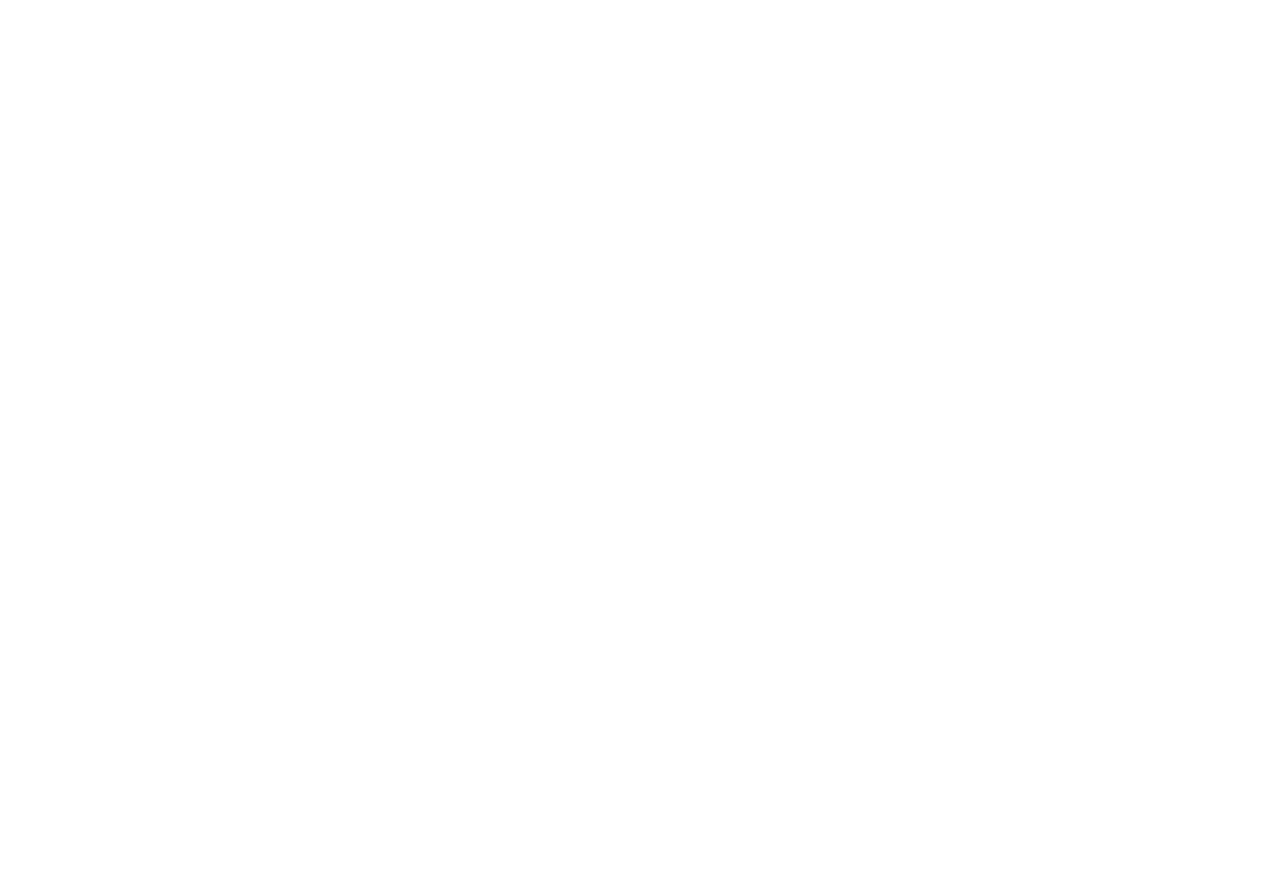
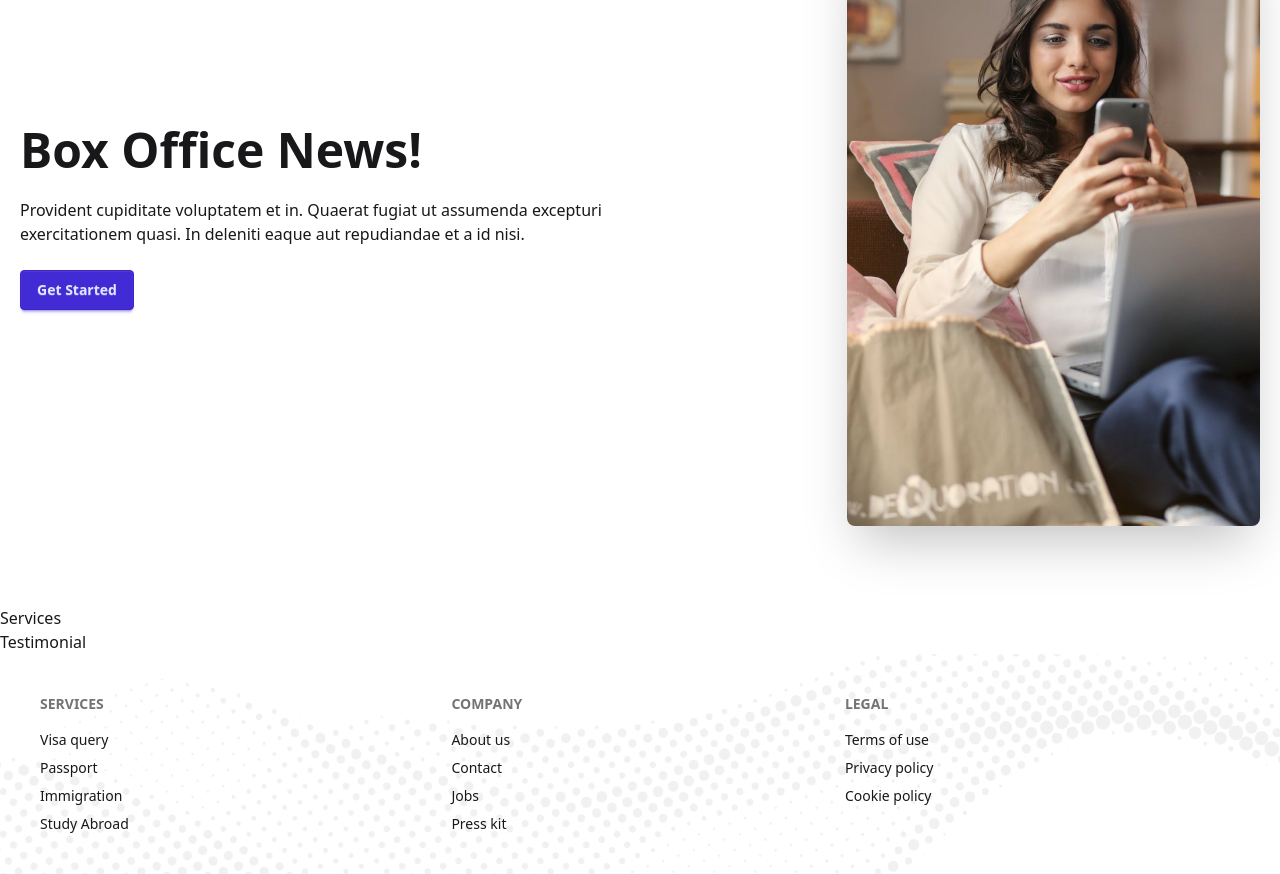
Before and after one commit to Shorif4321/N242-3-Final-frontend, a React (Vite) app: page / in a window 1280 px wide. Shown: the part 220-1094 px from the top of the page. Before the commit the page ends 800 px from the top, so only its background shows below. Built offline with nearby package versions, Linux system fonts and the light colour scheme.

Commit message:
banner done

```diff
--- a/src/Layout/Main.jsx
+++ b/src/Layout/Main.jsx
@@ -7,7 +7,9 @@
   return (
     <div>
       <Header></Header>
-      <Outlet></Outlet>
+      <div className="md:min-h-[70vh]">
+        <Outlet></Outlet>
+      </div>
       <Footer></Footer>
     </div>
   );
--- /dev/null
+++ b/src/Pages/Home/Banner/Banner.jsx
@@ -0,0 +1,28 @@
+import React from "react";
+import banner from "../../../assets/images/banner.png";
+
+const Banner = () => {
+  return (
+    <div>
+      <div className="hero py-5 md:py-20">
+        <div className=" md:flex justify-between items-center gap-5 px-5">
+          <div className="md:w-1/2 mb-5">
+            <h1 className="text-2xl md:text-5xl font-bold">Box Office News!</h1>
+            <p className="py-6">
+              Provident cupiditate voluptatem et in. Quaerat fugiat ut assumenda
+              excepturi exercitationem quasi. In deleniti eaque aut repudiandae
+              et a id nisi.
+            </p>
+            <button className="btn btn-primary">Get Started</button>
+          </div>
+          <img
+            src={banner}
+            className=" my-3 md:my-0 h-[200px] w-full object-cover md:h-full md:w-2/6 rounded-lg shadow-2xl"
+          />
+        </div>
+      </div>
+    </div>
+  );
+};
+
+export default Banner;
--- a/src/Pages/Home/Home.jsx
+++ b/src/Pages/Home/Home.jsx
@@ -1,9 +1,14 @@
 import React from "react";
+import Banner from "./Banner/Banner";
+import Services from "./Services/Services";
+import Testimonial from "./Testimonial/Testimonial";
 
 const Home = () => {
   return (
     <div>
-      <h1>Home page </h1>
+      <Banner></Banner>
+      <Services></Services>
+      <Testimonial></Testimonial>
     </div>
   );
 };
--- /dev/null
+++ b/src/Pages/Home/Services/Services.jsx
@@ -0,0 +1,7 @@
+import React from "react";
+
+const Services = () => {
+  return <div>Services</div>;
+};
+
+export default Services;
--- /dev/null
+++ b/src/Pages/Home/Testimonial/Testimonial.jsx
@@ -0,0 +1,7 @@
+import React from "react";
+
+const Testimonial = () => {
+  return <div>Testimonial</div>;
+};
+
+export default Testimonial;
--- a/src/Pages/Shared/Footer/Footer.jsx
+++ b/src/Pages/Shared/Footer/Footer.jsx
@@ -1,9 +1,38 @@
 import React from "react";
+import footerBackground from "../../../assets/images/footer.png";
 
 const Footer = () => {
   return (
     <div>
-      <h1>Footer </h1>
+      <footer
+        style={{
+          background: `url(${footerBackground})`,
+          backgroundSize: "cover",
+          backgroundPosition: "center",
+        }}
+        className="footer sm:footer-horizontal p-10"
+      >
+        <nav>
+          <h6 className="footer-title">Services</h6>
+          <a className="link link-hover">Visa query</a>
+          <a className="link link-hover">Passport</a>
+          <a className="link link-hover">Immigration</a>
+          <a className="link link-hover">Study Abroad</a>
+        </nav>
+        <nav>
+          <h6 className="footer-title">Company</h6>
+          <a className="link link-hover">About us</a>
+          <a className="link link-hover">Contact</a>
+          <a className="link link-hover">Jobs</a>
+          <a className="link link-hover">Press kit</a>
+        </nav>
+        <nav>
+          <h6 className="footer-title">Legal</h6>
+          <a className="link link-hover">Terms of use</a>
+          <a className="link link-hover">Privacy policy</a>
+          <a className="link link-hover">Cookie policy</a>
+        </nav>
+      </footer>
     </div>
   );
 };
--- /dev/null
+++ b/src/Pages/Shared/NotFound/NotFound.jsx
@@ -0,0 +1,31 @@
+import React from "react";
+import { Link } from "react-router-dom";
+import fourZeroFour from "../../../assets/images/404.gif";
+
+const NotFound = () => {
+  return (
+    <div className="flex flex-col items-center justify-center min-h-screen bg-gray-100">
+      {/* Image Section */}
+      <img
+        src={fourZeroFour}
+        alt="Not Found"
+        className="mb-6 w-3/4 sm:w-1/2 md:w-1/3 lg:w-1/4"
+      />
+
+      {/* Heading Section */}
+      <h1 className="text-4xl font-bold text-red-600 mb-4">
+        404 - Page Not Found
+      </h1>
+
+      {/* Button Section */}
+      <Link to="/">
+        {" "}
+        <button className="px-6 py-3 bg-blue-500 text-white font-semibold rounded-md shadow-lg hover:bg-blue-600 transition duration-300">
+          Return to Home
+        </button>
+      </Link>
+    </div>
+  );
+};
+
+export default NotFound;
--- a/src/Routes/Route.jsx
+++ b/src/Routes/Route.jsx
@@ -2,6 +2,7 @@
 import Main from "../Layout/Main";
 import Home from "../Pages/Home/Home";
 import About from "../Pages/About/About";
+import NotFound from "../Pages/Shared/NotFound/NotFound";
 
 const router = createBrowserRouter([
   {
@@ -22,6 +23,10 @@
       },
     ],
   },
+  {
+    path: "*",
+    element: <NotFound></NotFound>,
+  },
 ]);
 
 export default router;
```
Also changed, not shown: src/assets/images/404.gif (added).
